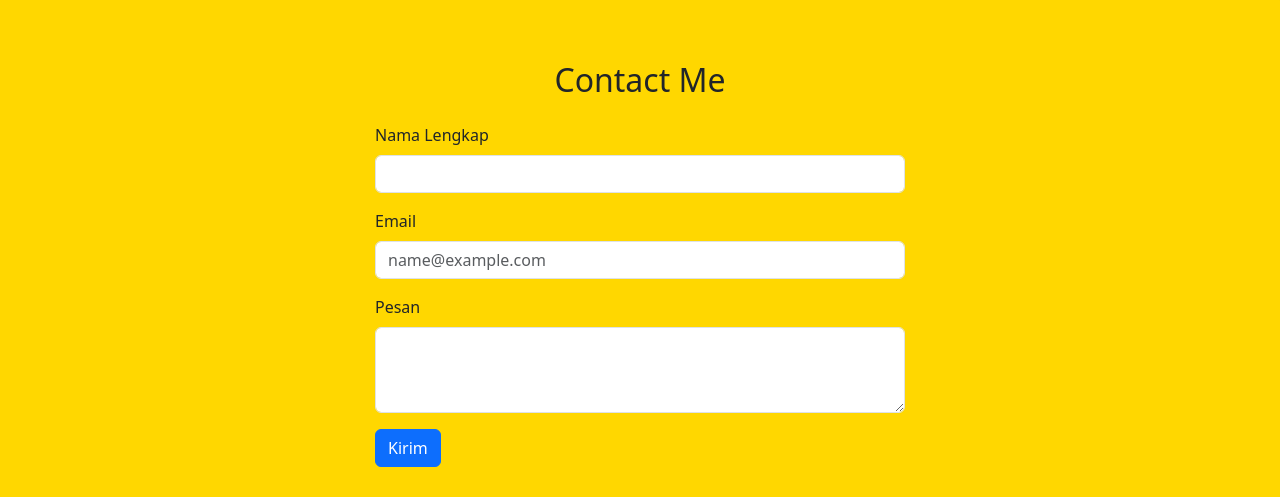
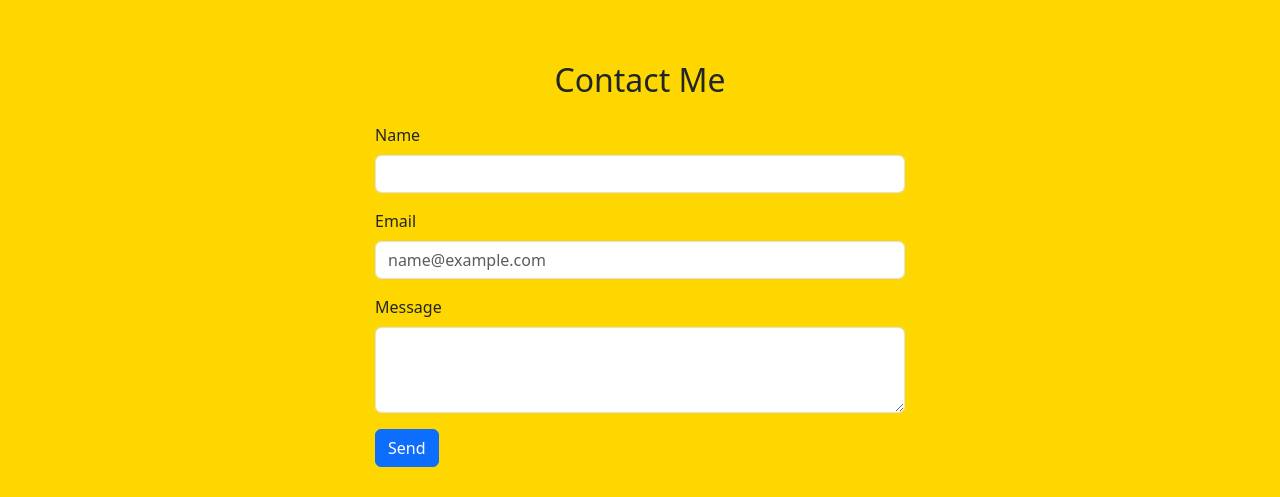
Before and after one commit to denyarsyad/denyarsyad.github.io, a plain HTML site: page index.html in a window 1280 px wide. Shown: the part 2380-2877 px from the top of the page. Drawn offline with nearby package versions, Linux system fonts and the light colour scheme.

Commit message:
ganti label menjadi english

```diff
--- a/index.html
+++ b/index.html
@@ -137,7 +137,7 @@
         <div class="row p-3 justify-content-center">
           <div class="col-6">
             <div class="mb-3">
-              <label for="name" class="form-label">Nama Lengkap</label>
+              <label for="name" class="form-label">Name</label>
               <input type="name" class="form-control" id="name" />
             </div>
             <div class="mb-3">
@@ -145,11 +145,11 @@
               <input type="email" class="form-control" id="email" placeholder="name@example.com" />
             </div>
             <div class="mb-3">
-              <label for="pesan" class="form-label">Pesan</label>
-              <textarea class="form-control" id="pesan" rows="3"></textarea>
+              <label for="message" class="form-label">Message</label>
+              <textarea class="form-control" id="message" rows="3"></textarea>
             </div>
             <div class="mb-3">
-              <button class="btn btn-primary" type="submit">Kirim</button>
+              <button class="btn btn-primary" type="submit">Send</button>
             </div>
           </div>
         </div>
```
